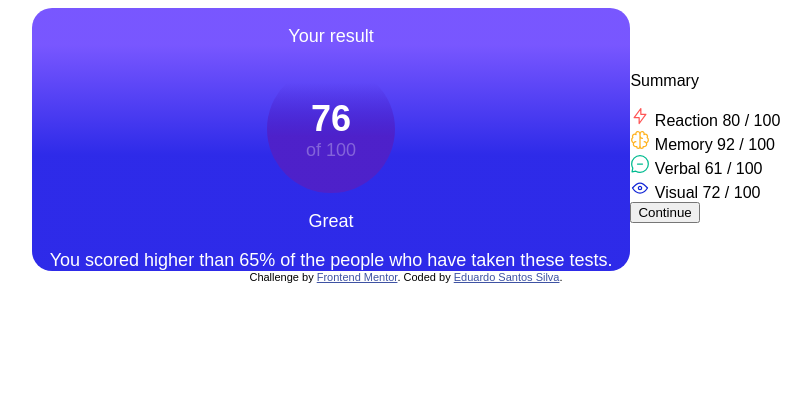
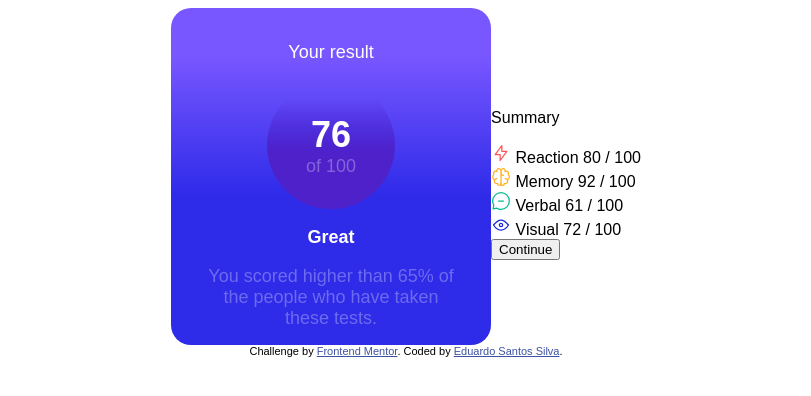
Before and after one commit to lSilverDev/summary-challenge, a plain HTML site: page index.html in a window 1280 px wide. Shown: the whole page, without its empty margins (234-1045 px from the left). Drawn offline with Linux system fonts and the light colour scheme.

Commit message:
result css done

```diff
--- a/index.html
+++ b/index.html
@@ -51,6 +51,8 @@
       background: var(--Light-slate-blue-background);
       background: linear-gradient(0deg, var(--Light-royal-blue-background) 44%, var(--Light-slate-blue-background) 86%);
       border-radius: 20px;
+      width: 20em;
+      padding: 1em 0;
     }
 
     .container__result-title{
@@ -91,6 +93,18 @@
       color: var(--color-white-t);
     }
 
+    .result-text{
+      font-weight: var(--font-weight-7);
+    }
+
+    .container__result-paragraph-box{
+      width: 90%;
+    }
+
+    .result-paragraph-text-align{
+      text-align: center;
+      color: var(--color-white-t);
+    }
 
 
     .attribution { font-size: 11px; text-align: center; }
@@ -106,8 +120,10 @@
             <p class="container__result-paragraph result-total-value">76</p>
             <p class="container__result-paragraph result-of-value">of 100</p>
           </div>
-          <p class="container__result-title">Great</p>
-          <p class="container__result-paragraph">You scored higher than 65% of the people who have taken these tests.</p>
+          <p class="container__result-title result-text">Great</p>
+          <div class="container__result-paragraph-box">
+            <p class="container__result-paragraph result-paragraph-text-align">You scored higher than 65% of the people who have taken these tests.</p>
+          </div>
       </div>
       <div class="section__sumarry">
         <p class="section__sumarry-title">Summary</p>
```
